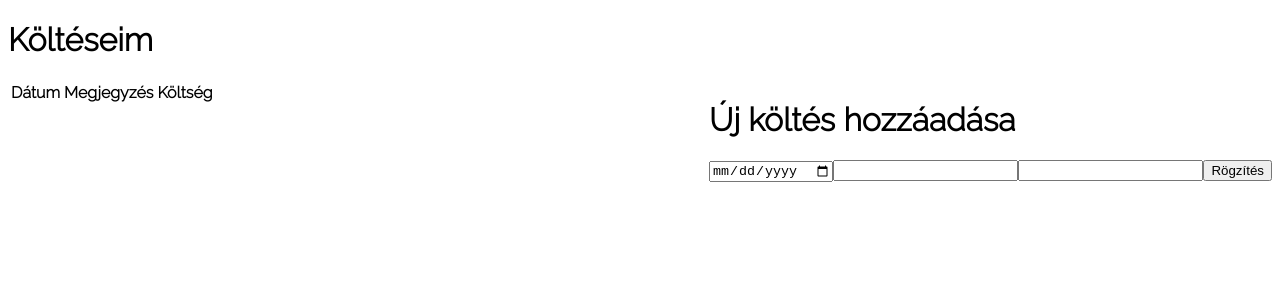
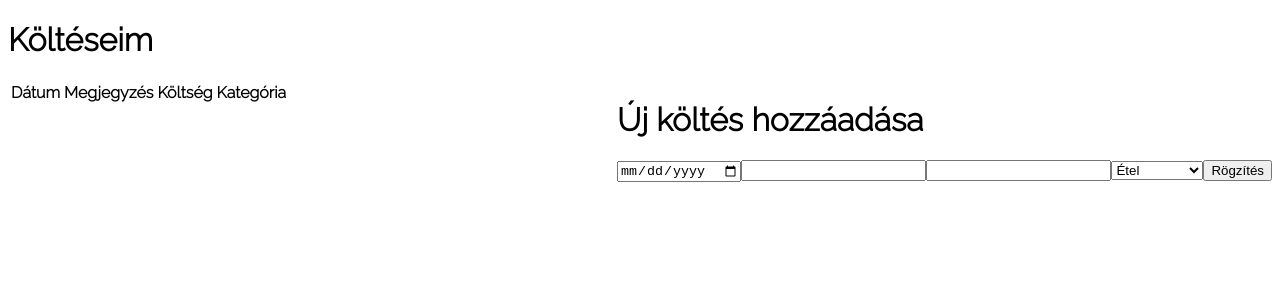
Before and after one commit to antalmate12/F3, an Angular app: page / in a window 1280 px wide. Shown: the top 300 px of the page. Built offline with nearby package versions, Linux system fonts and the light colour scheme.

Commit message:
3.feladat

```diff
--- a/src/app/app.component.html
+++ b/src/app/app.component.html
@@ -9,11 +9,13 @@
             <th>Dátum</th>
             <th>Megjegyzés</th>
             <th>Költség</th>
+            <th>Kategória</th>
           </tr>
           <tr *ngFor="let data of data">
             <td>{{data.datum}}</td>
             <td>{{data.megj}}</td>
             <td>{{data.koltseg}}</td>
+            <td>{{data.kat}}</td>
           </tr>
         </table>
       </div>
@@ -24,6 +26,11 @@
         <input #d type="date"/>
         <input #megjegyzes type="text"/>
         <input #koltseg type="text"/>
-        <button class="" (click)="addData(d.value,megjegyzes.value,koltseg.value)">Rögzítés</button>
+        <select #kat>
+            <option>Étel</option>
+            <option>Szórakozás</option>
+            <option>Lakhatás</option>
+        </select>
+        <button class="" (click)="addData(d.value,megjegyzes.value,koltseg.value,kat.value)">Rögzítés</button>
       </div>
 </div>
--- a/src/app/app.component.ts
+++ b/src/app/app.component.ts
@@ -5,6 +5,7 @@
   datum:string;
   megj:string;
   koltseg:number;
+  kat:string;
 }
 
 @Component({
@@ -15,14 +16,15 @@
 export class AppComponent {
   data:Koltseg[]=[];
 
-  addData(obj,obj2,obj3) {
+  addData(obj,obj2,obj3,obj4) {
     if(obj) {
       if(obj2){
         if(obj3){
           this.data.push({
             datum:obj,
             megj:obj2,
-            koltseg:obj3
+            koltseg:obj3,
+            kat:obj4
           });
           console.log("Hozzáadva");
         }
```
